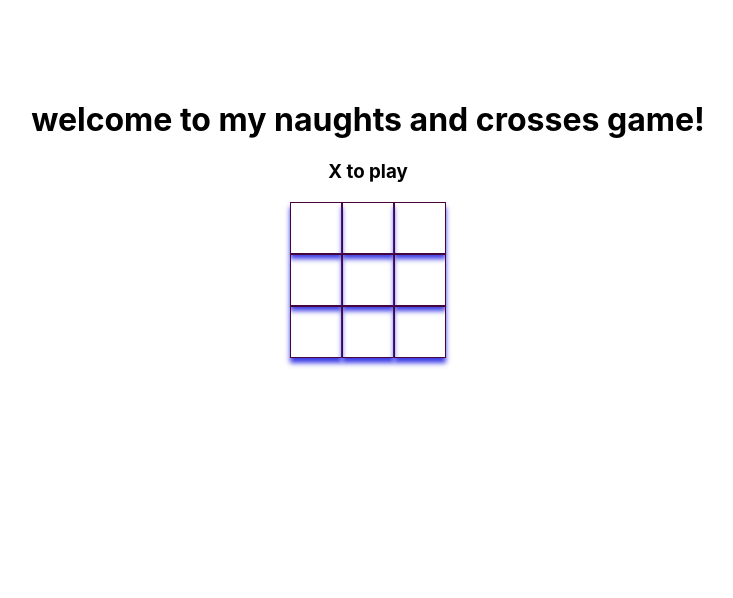
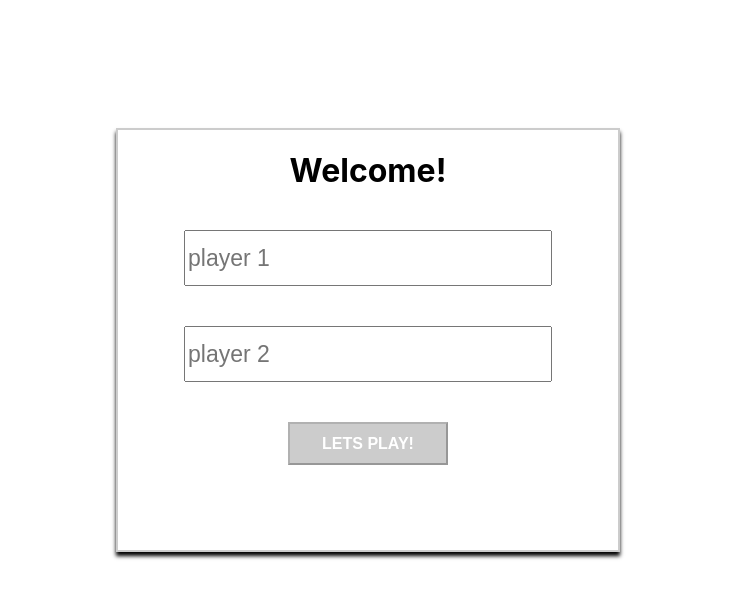
Before and after one commit to Yaakov613/tech, a React (Create React App) app: page / in a window 1280 px wide. Shown: the top 598 px of the page, without its empty margins (272-1005 px from the left). Built offline with nearby package versions, Linux system fonts and the light colour scheme.

Commit message:
added routing
added a login page and a seperate page for the winner banner

```diff
--- a/package.json
+++ b/package.json
@@ -8,6 +8,7 @@
     "@testing-library/user-event": "^7.2.1",
     "react": "^16.13.1",
     "react-dom": "^16.13.1",
+    "react-router-dom": "^5.1.2",
     "react-scripts": "3.4.1"
   },
   "scripts": {
--- a/src/App.js
+++ b/src/App.js
@@ -1,7 +1,8 @@
 import React, { Component } from 'react';
 import Sum from './box';
 import Winner from './winner'
-
+import { Route, Redirect } from 'react-router-dom'
+import Login from './loginPage'
 // import './App.css';
 
 class App extends Component {
@@ -15,9 +16,21 @@ class App extends Component {
     count: 0,
     winner: null,
     disable: null,
-    draw: false
+    draw: false,
+    players: {
+      firstPlayer: {
+        value: ''
+      },
+      secondPlayer: {
+        value: ''
+      }
+    },
+    loggedIn: false,
+    valid: false,
+    playAgain: false
   }
-  resfreshState = () => {
+  refreshState = () => {
+    console.log(this.props)
     this.setState({
       boxes: [
         [null, null, null],
@@ -28,7 +41,10 @@ class App extends Component {
       count: 0,
       winner: null,
       disable: null,
-      draw: false
+      draw: false,
+      loggedIn: true,
+      valid: true,
+      playAgain: true
     })
     console.log(this.state)
   }
@@ -59,36 +75,23 @@ class App extends Component {
         winner: symbol,
         disable: true
       })
-      console.log('fault1')
-      setTimeout(() => {
-        this.resfreshState()
-      }, 5000);
     } else if (
       isWinnerArray.includes(true)) {
+
       this.setState({
         winner: symbol,
         disable: true
       })
-      console.log('fault2')
-      setTimeout(() => {
-        this.resfreshState()
-
-      }, 5000);
     } else if ((flattenedRowArray[0] === symbol && flattenedRowArray[4] === symbol && flattenedRowArray[8] === symbol)
       || (flattenedRowArray[2] === symbol && flattenedRowArray[4] === symbol && flattenedRowArray[6] === symbol)) {
+      // this.props.history.push('/won')
       this.setState({
         winner: symbol,
         disable: true
       })
-      console.log('fault3')
-      setTimeout(() => {
-        this.resfreshState()
-      }, 5000);
+
     } else if (isDraw) {
       this.setState({ draw: true })
-      setTimeout(() => {
-        this.resfreshState()
-      }, 5000);
     }
   }
   // switch([symbol, symbol, symbol].join()){
@@ -108,7 +111,7 @@ class App extends Component {
   //   (updateDatedRows[0][2] !== null && updateDatedRows[0][2] === updateDatedRows[1][1] && updateDatedRows[2][0])) {
   //   setTimeout(() => {
   //     alert('we have a winner')
-  //     this.resfreshState()
+  //     this.refreshState()
   //   }, 500);
   // }
   //  else if ((updateDatedRows[0][0] !== null && updateDatedRows[0][0] === updateDatedRows[1][0] && updateDatedRows[2][0]) ||
@@ -116,7 +119,7 @@ class App extends Component {
   //   (updateDatedRows[0][2] !== null && updateDatedRows[0][2] === updateDatedRows[1][2] && updateDatedRows[2][2])) {
   //   setTimeout(() => {
   //     alert('we have a winner')
-  //     this.resfreshState()
+  //     this.refreshState()
   //   }, 500);
   // }
   // else if ((updateDatedRows[0][0] !== null && updateDatedRows[0][0] === updateDatedRows[0][1] && updateDatedRows[0][2]) ||
@@ -124,7 +127,7 @@ class App extends Component {
   //   (updateDatedRows[2][0] !== null && updateDatedRows[2][0] === updateDatedRows[2][1] && updateDatedRows[2][2])) {
   //   setTimeout(() => {
   //     alert('we have a winner!!')
-  //     this.resfreshState()
+  //     this.refreshState()
   //   }, 1000);
   // }
   // else{}
@@ -142,7 +145,8 @@ class App extends Component {
       this.setState({
         boxes: updatedBoxes,
         turn: turn,
-        count: newCount
+        count: newCount,
+        playAgain: false
       })
     }
 
@@ -159,7 +163,8 @@ class App extends Component {
       this.setState({
         boxes: updatedBoxes,
         turn,
-        count: newCount
+        count: newCount,
+        playAgain: false
       })
     }
   }
@@ -176,29 +181,79 @@ class App extends Component {
       this.setState({
         boxes: updatedBoxes,
         turn,
-        count: newCount
+        count: newCount,
+        playAgain: false
       })
     }
+  }
+  inputChangedHandler = (event, player) => {
+    const updatedPlayers = {
+      ...this.state.players,
+      [player]: {
+        value: event.target.value
+      }
+    }
+    let valid = null
+    if (updatedPlayers.firstPlayer.value.length && updatedPlayers.secondPlayer.value.length) {
+      valid = true
+    }
+    this.setState({
+      players: updatedPlayers,
+      valid: valid
+    })
+  }
+  onSubmitHandler = () => {
+    this.setState({ loggedIn: true })
   }
 
 
   render() {
     let winner = null
-    if (this.state.winner||this.state.draw) {
-      winner = <Winner draw={this.state.draw} winner={this.state.winner} name={this.state.winner} />
+    if (this.state.winner || this.state.draw) {
+      winner = <Winner
+        clicked={this.refreshState}
+        draw={this.state.draw}
+        winner={this.state.winner}
+        name={this.state.winner} />
     }
     const firstRow = this.state.boxes[0].map((box, index) => { return <Sum symbol={box} clicked={() => this.checkBoxHandler(index, box)} key={index} type={box} /> })
     const secondRow = this.state.boxes[1].map((box, index) => { return <Sum symbol={box} clicked={() => this.checkBoxHandler1(index, box)} key={index} type={box} /> })
     const thirdRow = this.state.boxes[2].map((box, index) => { return <Sum symbol={box} clicked={() => this.checkBoxHandler2(index, box)} key={index} type={box} /> })
-    return (
-      <div>
-        <h1 style={{textAlign:'center',marginTop:'100px'}}>welcome to my naughts and crosses game!</h1>
+
+    let loggedIn = null
+    if (this.state.loggedIn) { loggedIn = <Redirect to='/game' /> }
+    let loginIn = null
+    if (this.state.loggedIn) { loginIn = <Redirect to='/' /> }
+    let isWinner = null
+    if (this.state.winner||this.state.draw) { isWinner = <Redirect to='/won' /> }
+    return (<div>
+      <Route path='/game' exact render={() => <div>
+        <h1 style={{ textAlign: 'center', marginTop: '100px' }}>welcome to my naughts and crosses game!</h1>
         <h3 style={{ textAlign: 'center' }}>{this.state.turn} to play</h3>
         <div style={{ textAlign: 'center' }}>{firstRow}</div>
         <div style={{ textAlign: 'center' }}>{secondRow}</div>
         <div style={{ textAlign: 'center' }}>{thirdRow}</div>
-        {winner}
       </div>
+
+      } />
+      {/* {this.state.winner || this.state.draw ? <Redirect to='/won' /> : null} */}
+
+      <Route path='/won' render={() => {
+        return winner
+      }} />
+      <Route path='/' exact render={() => {
+        return <Login
+          disable={!this.state.valid}
+          submited={this.onSubmitHandler}
+          value1={this.state.players.firstPlayer.value}
+          value2={this.state.players.secondPlayer.value}
+          inputChanged={(event, player) => this.inputChangedHandler(event, player)}
+        />
+      }} />
+      {isWinner}
+      {loginIn}
+      {loggedIn}
+    </div>
     )
   }
 }
--- a/src/App.module.css
+++ b/src/App.module.css
@@ -43,7 +43,9 @@
   /* margin: 5px 5px; */
   height: 50px;
   width: 50px;
-
+}
+.TestBox:hover{
+  cursor: pointer;
 }
 .Text0{
   color: rgb(216, 31, 31);
--- a/src/index.js
+++ b/src/index.js
@@ -3,10 +3,13 @@ import ReactDOM from 'react-dom';
 import './index.css';
 import App from './App';
 import * as serviceWorker from './serviceWorker';
+import { BrowserRouter } from 'react-router-dom';
 
 ReactDOM.render(
-  <React.StrictMode>
+  <React.StrictMode><BrowserRouter>
     <App />
+  </BrowserRouter>
+
   </React.StrictMode>,
   document.getElementById('root')
 );
--- /dev/null
+++ b/src/login.module.css
@@ -0,0 +1,31 @@
+.LoginForm{
+    width: 500px;
+    height: 420px;
+    border: 2px solid #ccc;
+    box-shadow: 0px 4px 4px black;
+    margin: 10% auto;
+    text-align: center;
+}
+.LoginInput{
+    display: block;
+    margin: 40px auto;
+    width: 360px;
+    height: 50px;
+    font-size: 23px;
+
+}
+.LoginButton{
+   background-color: black;
+   color: white;
+   width: 160px;
+   height: 43px;
+   font-size: 16px;
+   font-weight: bold;
+   cursor: pointer;
+
+}
+.LoginButton:disabled{
+    color:white;
+    background-color: #ccc;
+    cursor: not-allowed;
+ }
--- /dev/null
+++ b/src/loginPage.js
@@ -0,0 +1,17 @@
+import React from 'react'
+import classes from './login.module.css'
+
+const login = (props) => {
+    return (
+        <form className={classes.LoginForm} onSubmit={props.submited}>
+            <h1>Welcome!</h1>
+            <input value={props.value1} onChange={(event) => props.inputChanged(event, 'firstPlayer')} className={classes.LoginInput} placeholder='player 1' />
+            <input value={props.value2} onChange={(event) => props.inputChanged(event, 'secondPlayer')} className={classes.LoginInput} placeholder='player 2' />
+            <button
+                disabled={props.disable}
+                className={classes.LoginButton}
+            >LETS PLAY!</button>
+        </form>
+    )
+}
+export default login
--- a/src/winner.js
+++ b/src/winner.js
@@ -1,10 +1,11 @@
 import React from 'react'
 import classes from './winner.module.css'
+import { Link } from 'react-router-dom'
 
 const winner = (props) => {
-    let decoration= classes.Banner
-    if(props.draw){
-        decoration=classes.Banner2
+    let decoration = classes.Banner
+    if (props.draw) {
+        decoration = classes.Banner2
     }
     // if (true) {
     //     setTimeout(() => {
@@ -31,10 +32,12 @@ const winner = (props) => {
     //         decoration=classes.Banner2
     //     }, 10000);
     // }
-    console.log(decoration)
     return (
         <div className={decoration}>
-            <h1 className={classes.Text}>{props.winner?`well Done!! You ${props.name} have won the game!`:`you have drawn the game`}</h1>
+            <h1 className={classes.Text}>
+                {props.winner ? `well Done!! You ${props.name} have won the game!` : `you have drawn the game`}
+            </h1>
+            <Link to='/game'><button on className={classes.ResetButton} onClick={props.clicked}>play again</button></Link>
         </div>
     )
 }
--- a/src/winner.module.css
+++ b/src/winner.module.css
@@ -22,3 +22,14 @@
     margin-right: auto;
     margin-left: auto;
 }
+.ResetButton{
+    padding: 15px;
+    font-weight: bold;
+    font-size: medium;
+    border: 1px solid #ccc;
+    box-shadow: 0px 5px 5px rgb(175, 173, 173);
+}
+.ResetButton:hover{
+    background-color: rgb(47, 224, 47);
+    cursor: pointer;
+}
```
Also changed, not shown: 2 other files (tests, documents, lock files or other folders).
